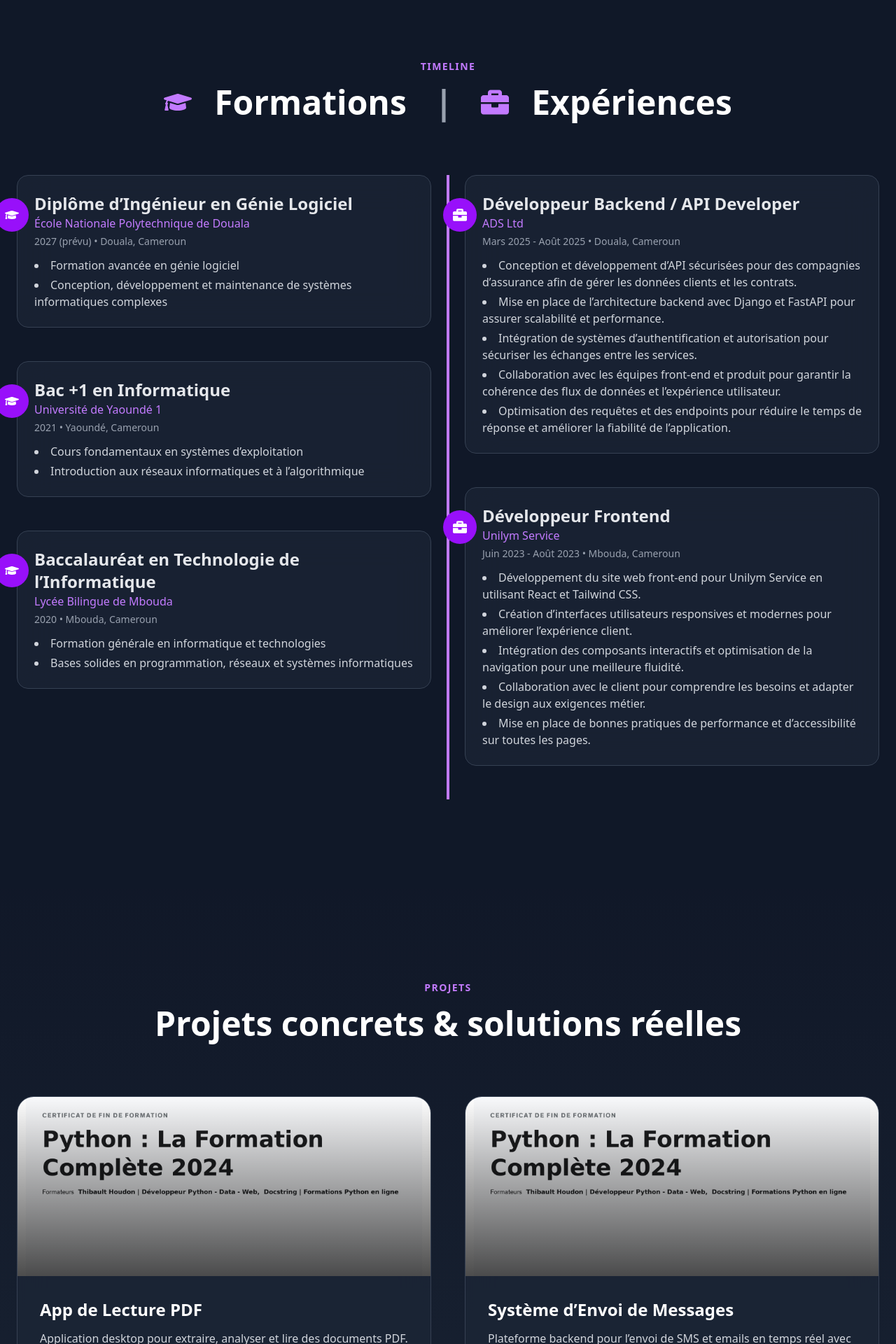
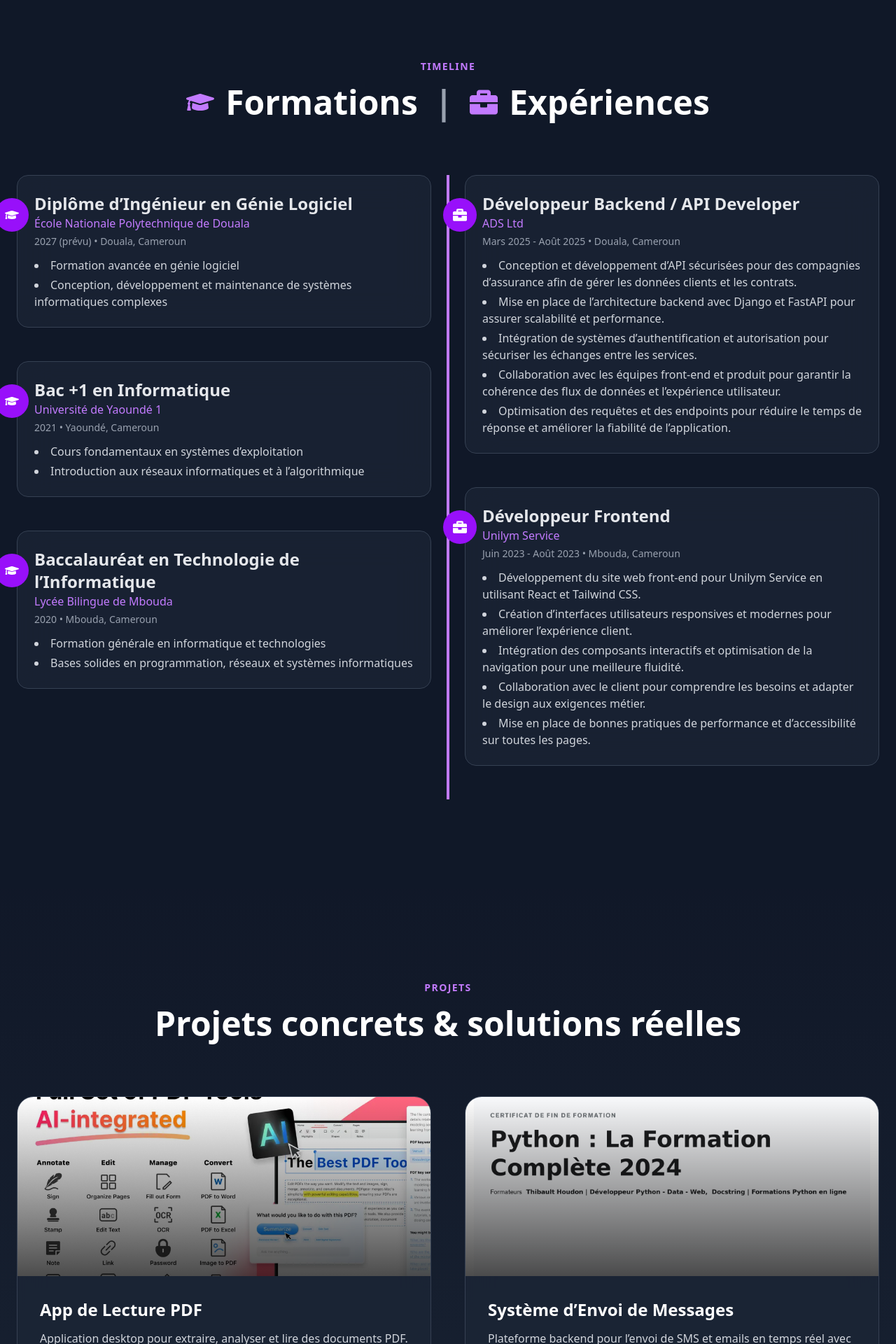
Before and after one commit to Wamso-diop/lontsi, a React (Vite) app: page / in a window 1280 px wide. Shown: the part 2280-4200 px from the top of the page at 70% size. Built offline with nearby package versions, Linux system fonts and the light colour scheme.

Commit message:
Mise à jour du site

```diff
--- a/src/components/Experience.jsx
+++ b/src/components/Experience.jsx
@@ -108,7 +108,7 @@
           <span className="text-purple-400 uppercase text-sm tracking-widest font-semibold">
             Timeline
           </span>
-        <h2 className="text-4xl md:text-5xl font-extrabold text-white mt-4 flex items-center justify-center gap-8">
+        <h2 className="text-4xl md:text-5xl font-extrabold text-white mt-4 flex items-center justify-center gap-4">
           <FaGraduationCap className="text-purple-400 w-10 h-10" />
           Formations
           <span className="text-gray-400 mx-2">|</span>
--- a/src/components/Projects.jsx
+++ b/src/components/Projects.jsx
@@ -15,7 +15,7 @@
     tech: ["Python", "Tkinter", "PyPDF2"],
     github: "https://github.com/ton/repo-pdf",
     demo: null,
-    image: pdfApp,
+    image: "src/assets/pdf.png",
   },
   {
     title: "Système d’Envoi de Messages",
```
Also changed, not shown: src/assets/pdf.png (added).
